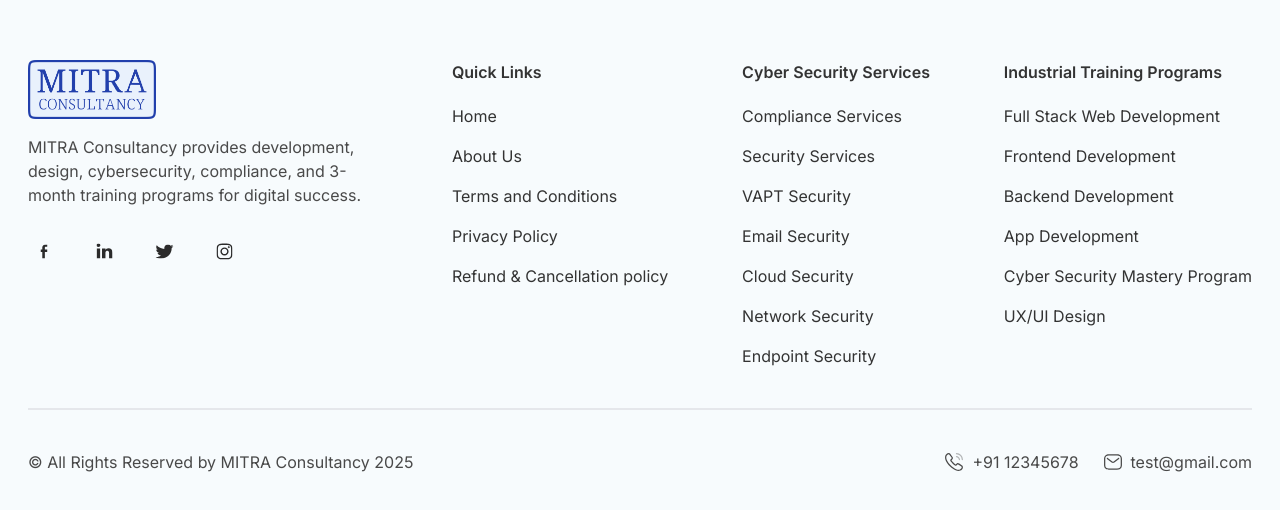
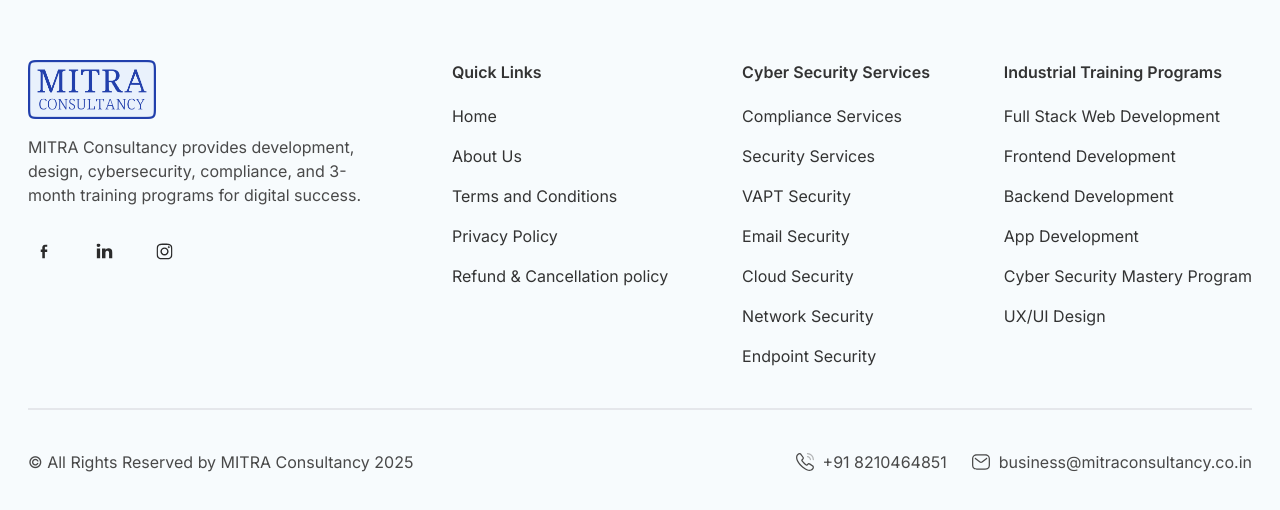
Before and after one commit to neon-lab-dev/MITR-Consultancy-Client, a Next.js app: page /security/cloud-security in a window 1280 px wide. Shown: the part 6455-6965 px from the top of the page. Built offline with nearby package versions, Linux system fonts and the light colour scheme.

Commit message:
Changed contact details

```diff
--- /dev/null
+++ b/src/Components/DynamicSecurityDetailsPage/DynamicSecurityPage.tsx
@@ -0,0 +1,38 @@
+"use client";
+import {
+  allSecurityData,
+  SecuritySlug,
+} from "@/data/securityPageDynamicData/securityPageDynamicData";
+import { useParams } from "next/navigation";
+import React from "react";
+import SecurityDetailsHero from "./DynamicSecurityDetailsPage/DynamicSecurityHero/SecurityDetailsHero";
+import WhySecurityMatters from "./DynamicSecurityDetailsPage/WhySecurityMatters/WhySecurityMatters";
+import CommonThreats from "../SecurityServices/CommonThreats/CommonThreats";
+import KeyFeatures from "../SecurityServices/KeyFeatures/KeyFeatures";
+import ComplianceSection from "../SecurityServices/ComplianceSection/ComplianceSection";
+import DeploymentOption from "../SecurityServices/DeploymentOption/DeploymentOption";
+import WhyUs from "../SecurityServices/WhyUs/WhyUs";
+
+const DynamicSecurityPage = () => {
+  const params = useParams();
+  const slugParam = params?.slug;
+
+  const content = allSecurityData[slugParam as SecuritySlug];
+
+//   if (!content) {
+//     return <div>Page Not Found</div>;
+//   }
+  return (
+    <div>
+      <SecurityDetailsHero {...content.heroDetails} />
+      <WhySecurityMatters {...content.whySecurityMatters} />
+      <CommonThreats {...content.commonSecurityThreats} />
+      <KeyFeatures {...content.keyFeatures} />
+      <ComplianceSection {...content.complianceAndRegulatoryAlignment} />
+      <DeploymentOption {...content.deploymentOptions} />
+      <WhyUs {...content.whyChooseMITRAConsultancy} />
+    </div>
+  );
+};
+
+export default DynamicSecurityPage;
--- a/src/Components/Shared/Footer/Footer.tsx
+++ b/src/Components/Shared/Footer/Footer.tsx
@@ -19,11 +19,11 @@ const Footer = () => {
       link: "https://www.linkedin.com/company/mitr-consulting/",
       icon: ICONS.linkedin,
     },
-    {
-      name: "twitter",
-      link: "https://www.facebook.com/MITR-Consultancy-100190372261098",
-      icon: ICONS.twitter,
-    },
+    // {
+    //   name: "twitter",
+    //   link: "https://www.facebook.com/MITR-Consultancy-100190372261098",
+    //   icon: ICONS.twitter,
+    // },
     {
       name: "instagram",
       link: "https://www.instagram.com/_mitr_consultancy/?hl=en",
@@ -185,16 +185,16 @@ const Footer = () => {
             </p>
 
             <div className="flex items-center gap-6">
-              <a href="tel:+91 12345678" className="flex items-center gap-2 hover:underline">
+              <a href="tel:+918210464851" className="flex items-center gap-2 hover:underline">
                 <Image src={ICONS.phone} alt="" className="size-5" />
                 <p className="text-neutral-20 text-xs md:text-base text-center">
-                  +91 12345678
+                  +91 8210464851
                 </p>
               </a>
-              <a href="mailto:test@gmail.com" className="flex items-center gap-2 hover:underline">
+              <a href="mailto:business@mitraconsultancy.co.in" className="flex items-center gap-2 hover:underline">
                 <Image src={ICONS.email} alt="" className="size-5" />
                 <p className="text-neutral-20 text-xs md:text-base text-center">
-                  test@gmail.com
+                  business@mitraconsultancy.co.in
                 </p>
               </a>
             </div>
--- a/src/app/(commonLayout)/security/[slug]/page.tsx
+++ b/src/app/(commonLayout)/security/[slug]/page.tsx
@@ -1,38 +1,7 @@
-"use client";
-import SecurityDetailsHero from "@/Components/DynamicSecurityDetailsPage/DynamicSecurityDetailsPage/DynamicSecurityHero/SecurityDetailsHero";
-import WhySecurityMatters from "@/Components/DynamicSecurityDetailsPage/DynamicSecurityDetailsPage/WhySecurityMatters/WhySecurityMatters";
-import CommonThreats from "@/Components/SecurityServices/CommonThreats/CommonThreats";
-import ComplianceSection from "@/Components/SecurityServices/ComplianceSection/ComplianceSection";
-import DeploymentOption from "@/Components/SecurityServices/DeploymentOption/DeploymentOption";
-import KeyFeatures from "@/Components/SecurityServices/KeyFeatures/KeyFeatures";
-import WhyUs from "@/Components/SecurityServices/WhyUs/WhyUs";
-import {
-  allSecurityData,
-  SecuritySlug,
-} from "@/data/securityPageDynamicData/securityPageDynamicData";
-import { useParams } from "next/navigation";
+import DynamicSecurityPage from "@/Components/DynamicSecurityDetailsPage/DynamicSecurityPage";
 
 const EmailSecurity = () => {
-  const params = useParams();
-  const slugParam = params?.slug;
-
-  const content = allSecurityData[slugParam as SecuritySlug];
-
-  if (!content) {
-    return <div>Page Not Found</div>;
-  }
-
-  return (
-    <div>
-      <SecurityDetailsHero {...content.heroDetails} />
-      <WhySecurityMatters {...content.whySecurityMatters} />
-      <CommonThreats {...content.commonSecurityThreats} />
-      <KeyFeatures {...content.keyFeatures} />
-      <ComplianceSection {...content.complianceAndRegulatoryAlignment} />
-      <DeploymentOption {...content.deploymentOptions} />
-      <WhyUs {...content.whyChooseMITRAConsultancy} />
-    </div>
-  );
+  return <DynamicSecurityPage />;
 };
 
 export default EmailSecurity;
```
